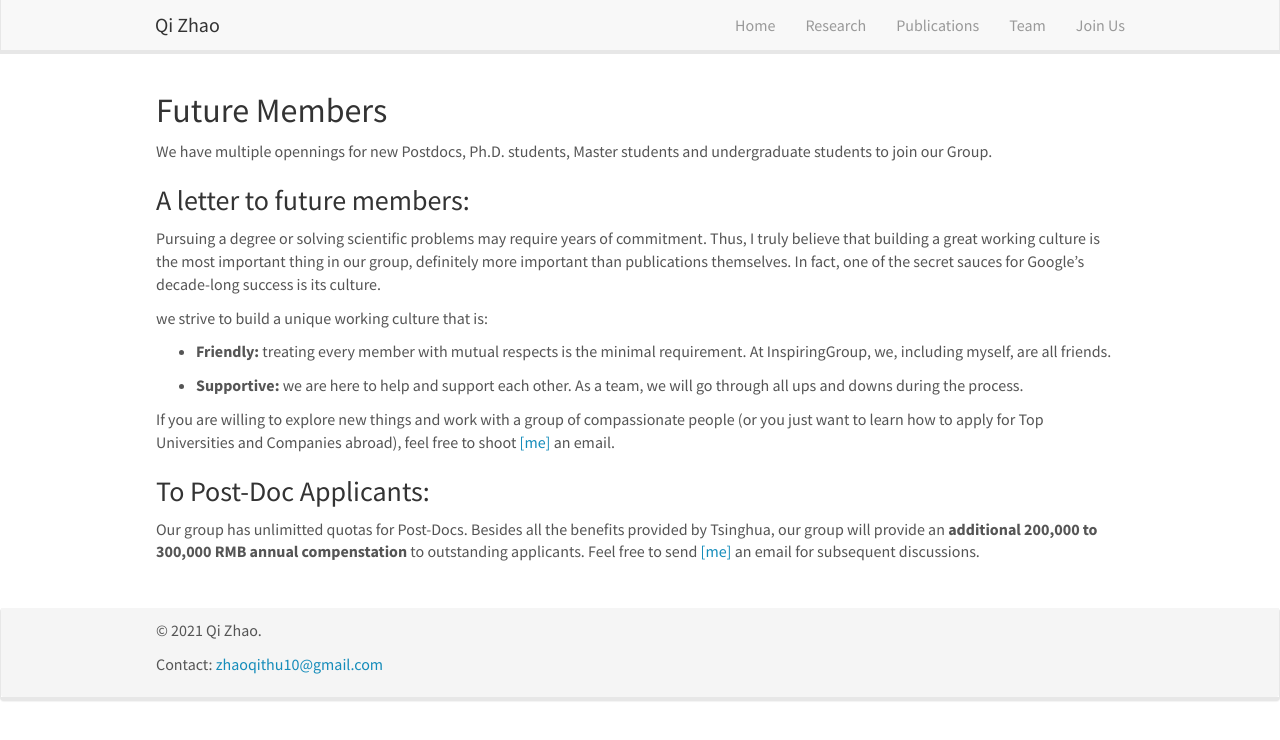
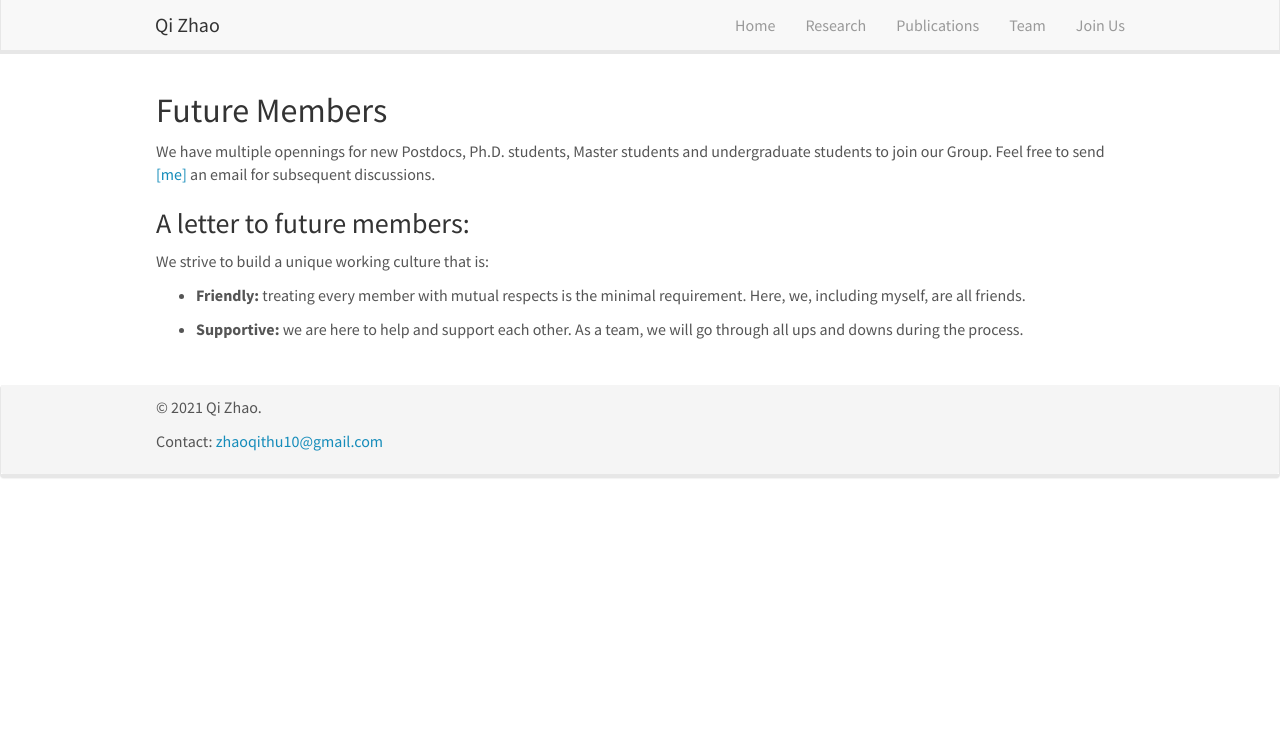
Before and after one commit to qizhao-quantum/qizhao-quantum.github.io, a Jekyll site: the page built from _pages/openings.md, in a window 1280 px wide. Shown: the top 740 px of the page. Built offline with Jekyll 4.4.1, drawn with Linux system fonts in a browser that asks for light colours; nearby versions of some CDN libraries; library files that are not in the unit come from our copies.

Commit message:
Update openings.md

```diff
--- a/_pages/openings.md
+++ b/_pages/openings.md
@@ -10,27 +10,18 @@ permalink: /joinus
 
 <div class="largefont">
 We have multiple opennings for new Postdocs, Ph.D. students, Master students and undergraduate students to join our Group.
+Feel free to send [[me]](./team) an email for subsequent discussions.
 </div>
 
 ### A letter to future members:
 
 <div class="largefont">
-Pursuing a degree or solving scientific problems may require years of commitment. Thus, I truly believe that building a great working culture is the most important thing in our group, definitely more important than publications themselves. In fact, one of the secret sauces for Google’s decade-long success is its culture.
+We strive to build a unique working culture that is:
 
-we strive to build a unique working culture that is:
-
-* **Friendly:** treating every member with mutual respects is the minimal requirement. At InspiringGroup, we, including myself, are all friends.
+* **Friendly:** treating every member with mutual respects is the minimal requirement. Here, we, including myself, are all friends.
 
 * **Supportive:** we are here to help and support each other. As a team, we will go through all ups and downs during the process.
 
-If you are willing to explore new things and work with a group of compassionate people (or you just want to learn how to apply for Top Universities and Companies abroad), feel free to shoot [[me]](./team) an email.
-</div>
-
-
-### To Post-Doc Applicants:
-
-<div class="largefont">
-Our group has unlimitted quotas for Post-Docs. Besides all the benefits provided by Tsinghua, our group will provide an **additional 200,000 to 300,000 RMB annual compenstation** to outstanding applicants. Feel free to send [[me]](./team) an email for subsequent discussions.
 </div>
 
 
```
